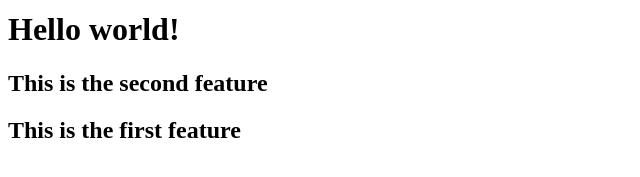
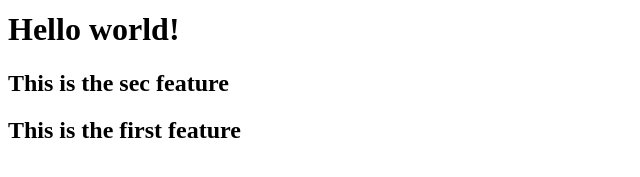
Before and after one commit to Adithya-KSM/proj0, a plain HTML site: page index.html in a window 1280 px wide. Shown: the part 225-402 px from the top of the page, 0-640 px from the left. Drawn offline with Linux system fonts and the light colour scheme.

Commit message:
sec feature

```diff
--- a/index.html
+++ b/index.html
@@ -10,7 +10,7 @@
 <h1>Hello world!</h1>
 <h1>Hello world!</h1>
 <h1>Hello world!</h1>
-<h2>This is the second feature</h2>
+<h2>This is the sec feature</h2>
 <h2>This is the first feature</h2>
 </body>
 </html>
```
